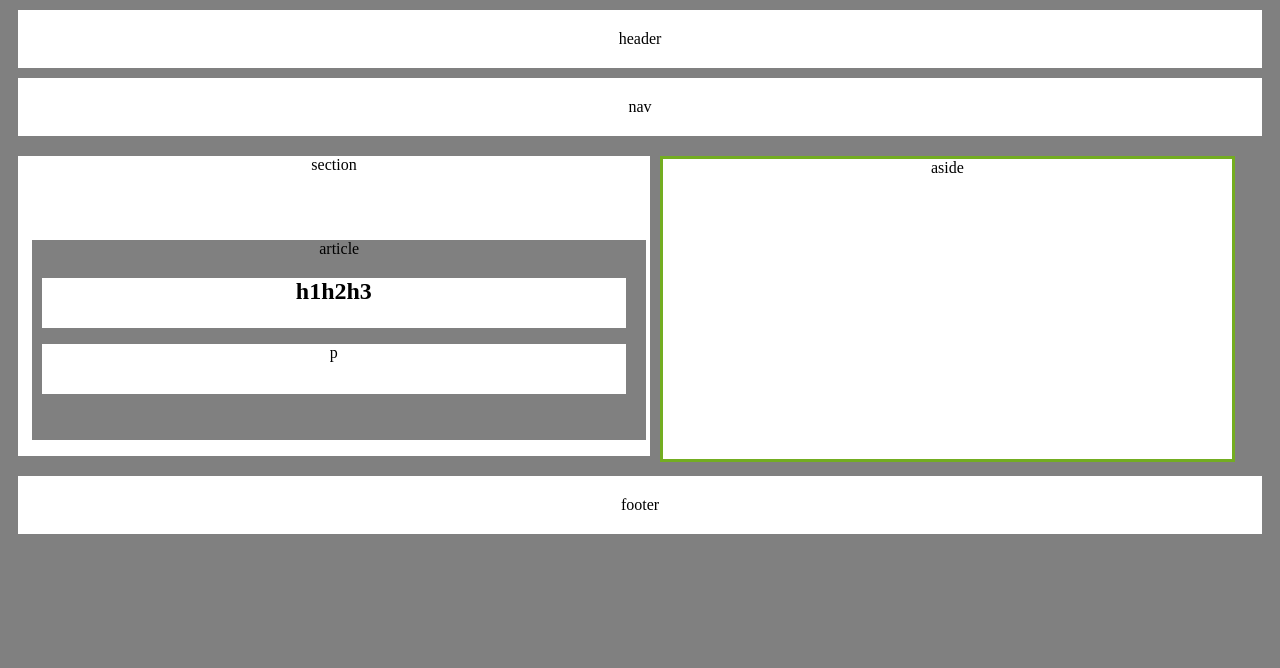
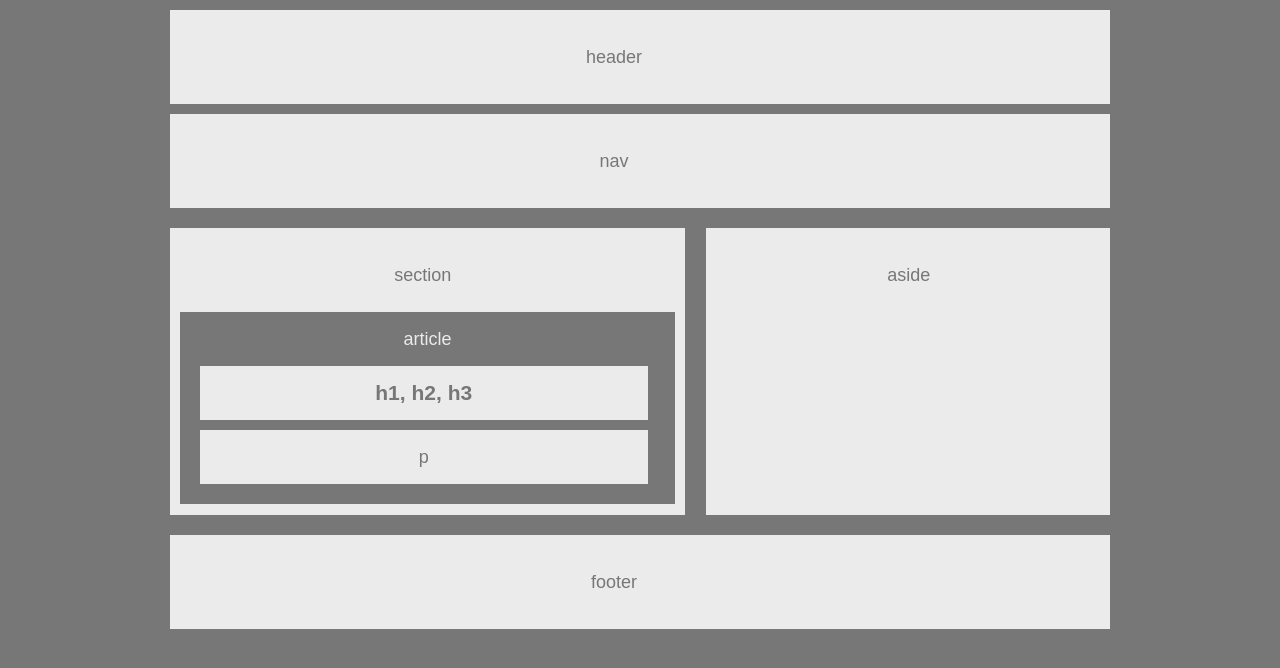
Before and after one commit to arunav1101/HW-Wireframe, a plain HTML site: page index.html in a window 1280 px wide. Drawn offline with Linux system fonts and the light colour scheme.

Commit message:
fix stuff

```diff
--- a/index.html
+++ b/index.html
@@ -1,38 +1,44 @@
-<!DOCTYPE html>
+<!doctype html>
 <html lang="en-us">
 
 <head>
-    <meta charset="UTF-8">
-    <title>Floats</title>
-    <link rel="stylesheet" type="text/css" href="style.css">
+  <meta charset="UTF-8">
+  <title>HomeWork Unit 1</title>
+  <link rel="stylesheet" type="text/css" href="style.css">
 </head>
 
 <body>
 
-    <header>header</header>
+  <header>
+    <p>header</p>
+  </header>
 
-    <div class="topnav" id="myTopnav">nav</div>
-    <div class="row">
-        <div id="layer">
-            <section>section</section>
-            <article>article
+  <nav>
+    <p>nav</p>
+  </nav>
 
-                <div class="insidearticle">
-                    <h1>h1h2h3</h1>
-                </div>
+  <section>
+    <heading>
+      <p>section</p>
+    </heading>
+    <article>
+      <heading>article</heading>
+      <h1>h1, h2, h3</h1>
+      <p>p</p>
+    </article>
+  </section>
 
-                <div class="insidearticle">
-                    <p>p</p>
-                </div>
-            </article>
-            </section>
-        </div>
-        <aside>aside</aside>
-    </div>
-    </div>
-    <footer class=row>
-        footer
-    </footer>
+  <aside>
+    <heading>
+      <p>aside</p>
+    </heading>
+  </aside>
+
+  <div class="clear"></div>
+
+  <footer>
+    <p>footer</p>
+  </footer>
 
 </body>
 
--- a/style.css
+++ b/style.css
@@ -1,114 +1,57 @@
 body {
-    background-color: grey;
-
+    width: 960px;
+    margin: auto;
+    font-family: Arial, "Helvetica Neue", Helvetica, sans-serif;
+    font-size: 18px;
+    line-height: 34px;
+    color: #777777;
+    background: #777777;
   }
 
-#container {
-    width: 100px;
-    height: 100px;
-    position: relative;
-}
-
-#navi,
-#infoi {
-    width: 100%;
-    height: 100%;
-    position: absolute;
-    top: 0;
-    left: 0;
-}
-
-#infoi {
-    z-index: 10;
-}
-
-header {
-    background-color: white;
-    padding: 20px;
+  header,
+  nav,
+  section,
+  aside,
+  footer {
+    display: block;
+    padding: 10px;
     margin: 10px;
     text-align: center;
+    background: #ebebeb;
   }
 
   section {
-    background-color: white;
-    margin: 10px;
+    display: block;
     float: left;
-    text-align: center;
-    position: relative;
-    width: 50%;
-    height: 300px;
-}
-.insidearticle{
-    text-align: center;
-    /* position: absolute; */
-    /* top: 90px; */
-    /*  right: 10%; */
-    width: 95%;
-    margin-left:10px;
-    min-height: 50px;
-    background-color: white
+    width: 495px;
+    height: 267px;
+    overflow: hidden;
   }
 
   aside {
-    float: left;
-    border: 3px solid #73AD21;
-    background-color: white;
-    margin-top: 10px;
-    width: 45%;
-    height: 300px;
-    text-align: center;
+    display: block;
+    float: right;
+    width: 40%;
+    height: 267px;
+    overflow: hidden;
   }
 
-/* p {
-    position: absolute;
-    text-align: center;
-    top: 140px;
-    right: 30%;
-    width: 60%;
-    background-color: white
+  article {
+    padding: 10px;
+    color: #ebebeb;
+    background: #777777;
   }
 
-h1 {
-    text-align: center;
-    position: absolute;
-    top: 90px;
-    right: 30%;
-    width: 60%;
-    background-color: white
-} */
-
-article {
-    text-align: center;
-    position: absolute;
-    top: 240px;
-    right: 49.5%;
-    width: 48%;
-    height: 200px;
-    background-color: grey;
-
-}
-
-.row::after {
-    content: "";
-    display: block;
+  .clear {
     clear: both;
   }
 
-
-
-
-#myTopnav {
-    background-color: white;
-    padding: 20px;
+  h1,
+  p {
+    width: 90%;
+    padding: 10px;
     margin: 10px;
+    color: #777777;
     text-align: center;
+    background: #ebebeb;
   }
-
-
-footer {
-    clear: both;
-    background-color: white;
-    padding: 20px;
-    margin: 10px;
-    text-align: center;
-}
```
Lines whose indentation alone changed are shown as unchanged.
